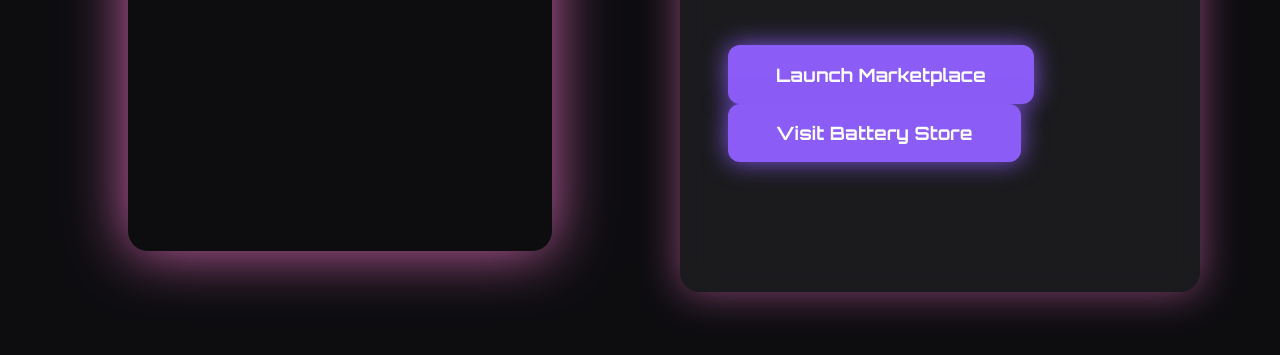
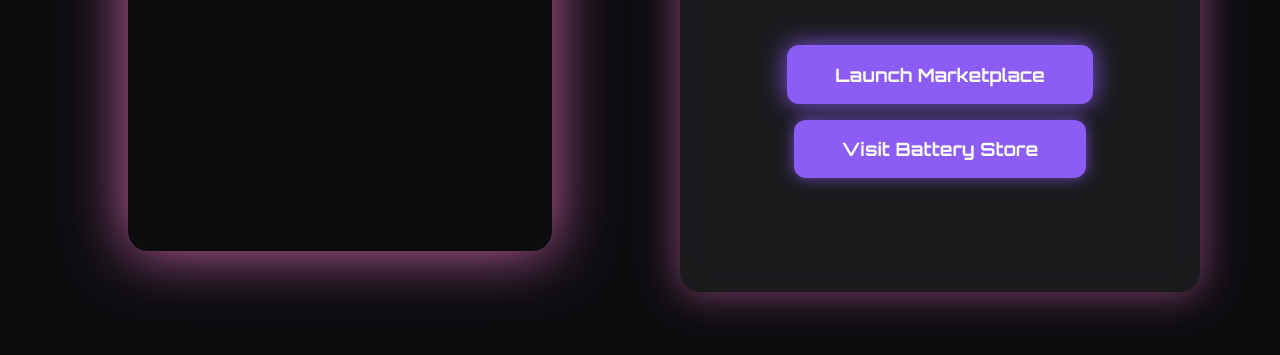
Before and after one commit to SohanVarkhedi/Suryasetu, a plain HTML site: page SuryaSetu/index.html in a window 1280 px wide. Shown: the part 429-784 px from the top of the page. Drawn offline with Linux system fonts and the light colour scheme; some packages are replaced by stand-ins of ours; a script that the page names is missing.

Commit message:
Update style.css

```diff
--- a/SuryaSetu/style.css
+++ b/SuryaSetu/style.css
@@ -306,3 +306,19 @@ nav a.active::after {
   height: 100%;
   display: block;
 }
+
+.hero-buttons {
+  display: flex;
+  gap: 1rem;
+  margin-top: 1rem;
+  flex-wrap: wrap;
+  justify-content: center;
+}
+
+.secondary-btn {
+  background: #8b5cf6;
+  box-shadow: 0 0 15px rgba(139, 92, 246, 0.7);
+}
+.secondary-btn:hover {
+  background: #7c3aed;
+}
```
